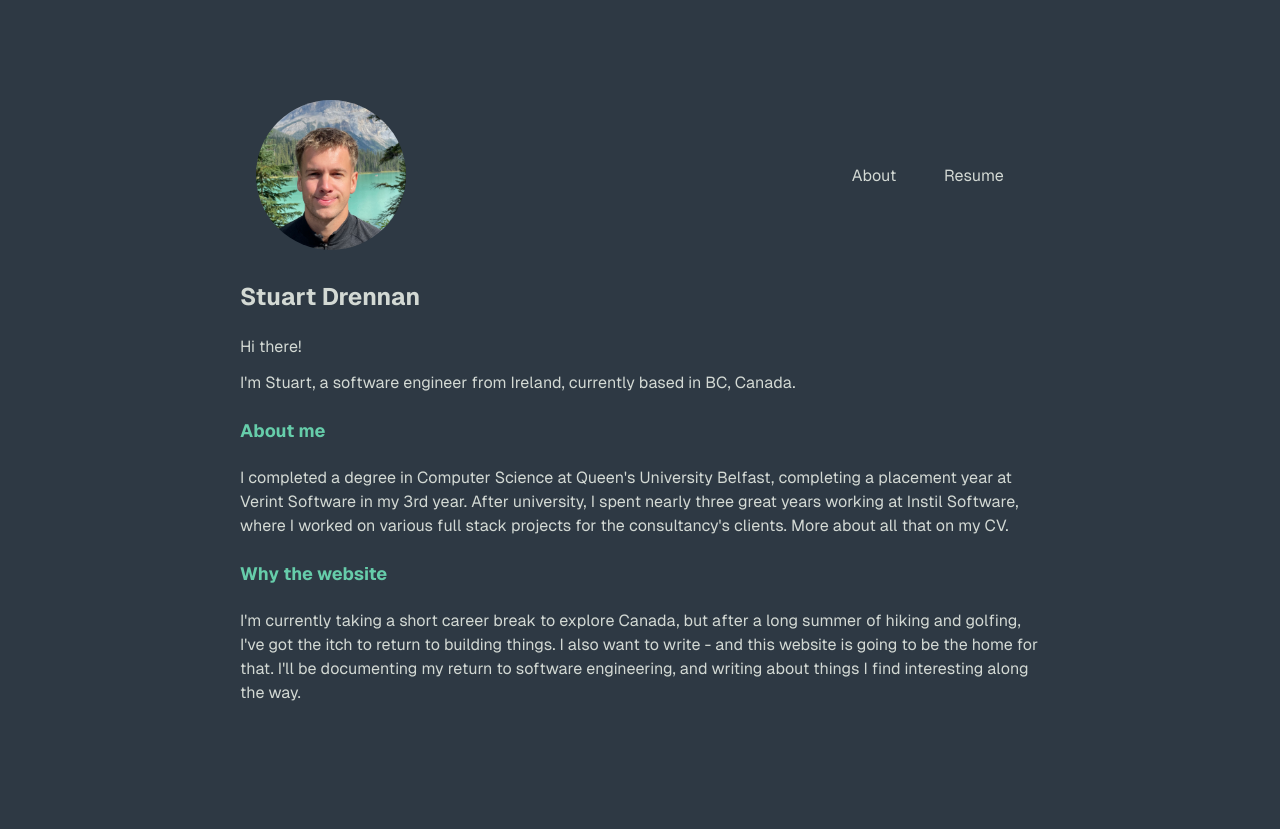
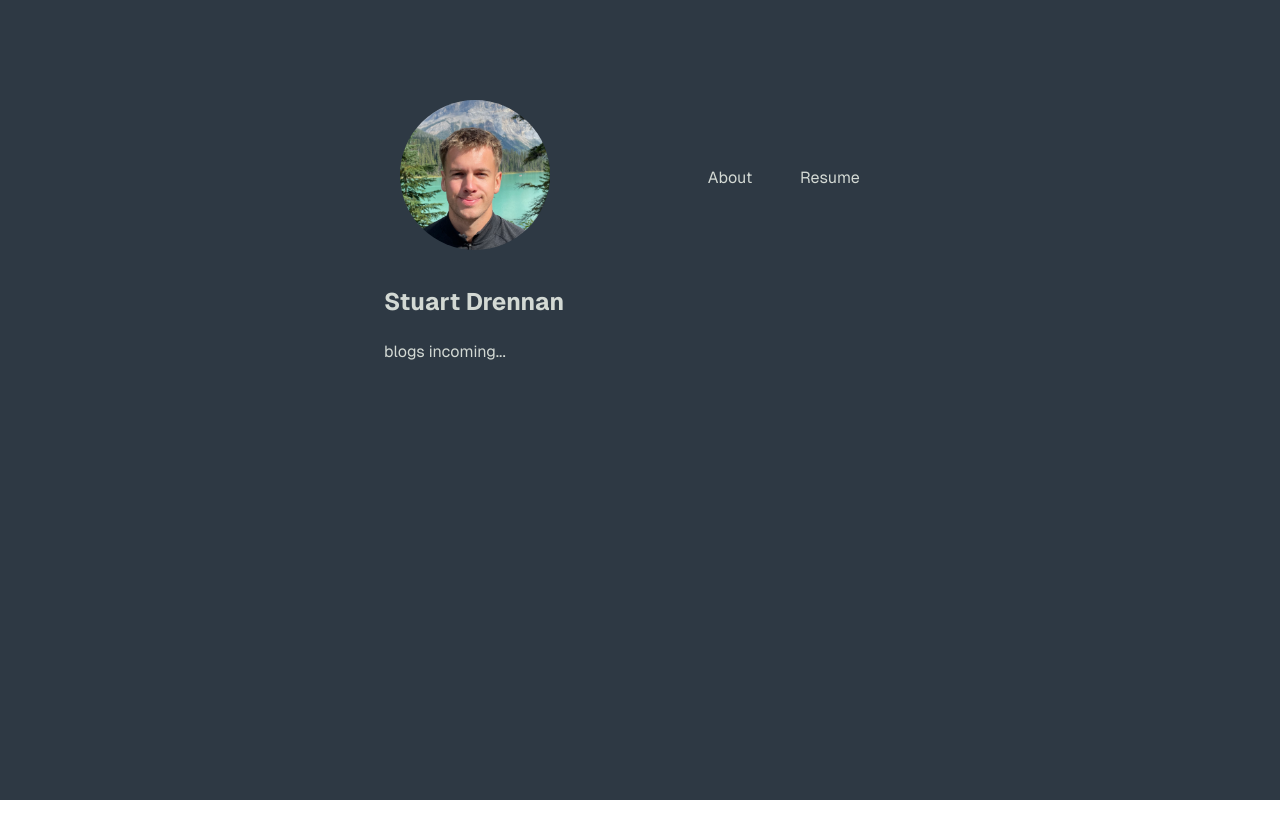
Before and after one commit to stuartdrennandev/website, a Next.js app: page / in a window 1280 px wide. After the commit the page ends 800 px from the top, so only its background shows below. Built offline with nearby package versions, Linux system fonts and the light colour scheme.

Commit message:
Add route to About page using NextJS link component. Responsiveness mucked up when no content, must figure out

```diff
--- /dev/null
+++ b/src/app/about/page.module.css
@@ -0,0 +1,81 @@
+.page {
+    display: flex;
+    flex-direction: column;
+    align-items: center;
+    min-height: 100svh;
+    padding: 100px 32px;
+    font-family: var(--font-geist-sans);
+    background-color: #2E3944;
+}
+
+.nav {
+    display: flex;
+    justify-content: center;
+    align-items: center;
+    height: 32px;
+}
+
+.main {
+    display: flex;
+    flex-direction: column;
+    justify-content: center;
+    max-width: 800px;
+    min-width: 800px;
+    color: #D3D9D4;
+}
+
+.main h1 {
+    font-size: x-large;
+    margin-bottom: 24px;
+}
+
+.main h2 {
+    font-size: large;
+    text-decoration: solid;
+    color: mediumaquamarine;
+    margin-bottom: 24px;
+}
+
+.main p {
+    display: flex;
+    justify-content: flex-start;
+    text-align: left;
+    font-size: medium;
+    line-height: 24px;
+    margin-bottom: 24px;
+}
+
+.main p:first-of-type {
+    margin-bottom: 12px;
+}
+
+.header {
+    display: flex;
+    flex-direction: row;
+    justify-content: space-between;
+    align-items: center;
+    width: auto;
+    padding: 0 16px;
+    margin-bottom: 32px;
+}
+
+.headerButtonContainer {
+    display: flex;
+    flex-direction: row;
+    min-width: 0;
+    align-items: flex-end;
+}
+
+.headerButton {
+    display: flex;
+    justify-content: center;
+    min-width: 100px;
+}
+
+.headerButton:hover {
+    cursor: pointer;
+}
+
+.header img {
+    border-radius: 50%;
+}
--- a/src/app/page.module.css
+++ b/src/app/page.module.css
@@ -20,6 +20,7 @@
   flex-direction: column;
   justify-content: center;
   max-width: 800px;
+  min-width: 40vw;
   color: #D3D9D4;
 }
 
@@ -65,7 +66,6 @@
   align-items: flex-end;
 }
 
-
 .headerButton {
   display: flex;
   justify-content: center;
@@ -73,7 +73,6 @@
 }
 
 .headerButton:hover {
-  font-weight: bold;
   cursor: pointer;
 }
 
--- a/src/app/page.tsx
+++ b/src/app/page.tsx
@@ -1,20 +1,24 @@
 import styles from "./page.module.css";
 import Image from "next/image";
 import profilePic from "../../public/profile-pic.jpeg"
+import Link from "next/link";
 
 export default function Home() {
   return (
     <div className={styles.page}>
       <main className={styles.main}>
         <div className={styles.header}>
+          <Link href="/">
             <Image
               src={profilePic}
               alt={"A picture of me!"}
               title={"A picture of me!"}
               height={150}
             />
+          </Link>
+
           <div className={styles.headerButtonContainer}>
-            <div className={styles.headerButton}>About</div>
+            <Link href="/about"><div className={styles.headerButton}>About</div></Link>
             <div className={styles.headerButton}>Resume</div>
           </div>
 
@@ -22,12 +26,8 @@ export default function Home() {
 
         <h1>Stuart Drennan</h1>
 
-        <p>Hi there!</p>
-        <p>I'm Stuart, a software engineer from Ireland, currently based in BC, Canada.</p>
-        <h2>About me</h2>
-        <p>I completed a degree in Computer Science at Queen's University Belfast, completing a placement year at Verint Software in my 3rd year. After university, I spent nearly three great years working at Instil Software, where I worked on various full stack projects for the consultancy's clients. More about all that on my CV.</p>
-        <h2>Why the website</h2>
-        <p>I'm currently taking a short career break to explore Canada, but after a long summer of hiking and golfing, I've got the itch to return to building things. I also want to write - and this website is going to be the home for that. I'll be documenting my return to software engineering, and writing about things I find interesting along the way.</p>
+        <p>blogs incoming...</p>
+
       </main>
     </div>
   );
```
Also changed, not shown: src/app/about/page.tsx (added, +38 -0 lines). Lines whose indentation alone changed are shown as unchanged.
